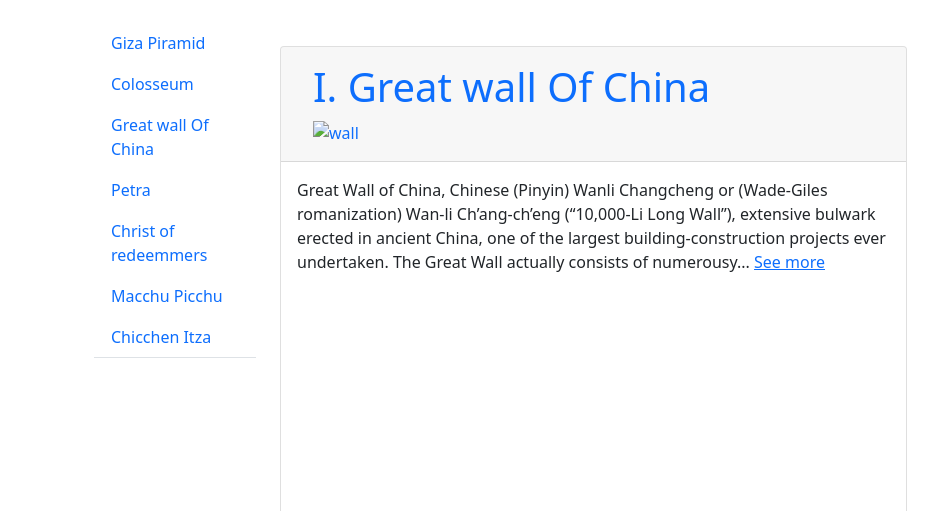
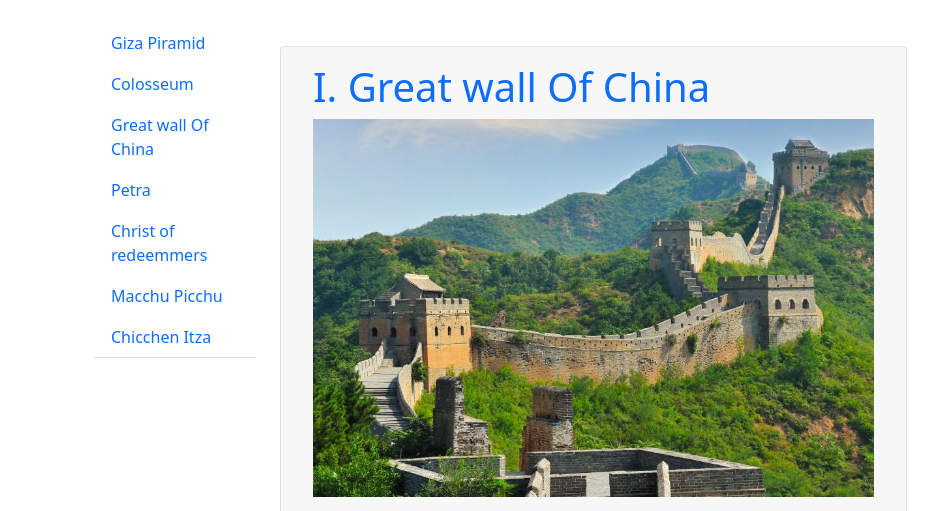
Before and after one commit to qui281194/doan, a plain HTML site: page component/seven.html in a window 1280 px wide. Shown: the part 832-1343 px from the top of the page, 0-926 px from the left. Drawn offline with nearby package versions, Linux system fonts and the light colour scheme; some packages are replaced by stand-ins of ours; files that its build step writes are made by us from their sources; files whose address does not match are found by name.

Commit message:
Update seven.html

```diff
--- a/component/seven.html
+++ b/component/seven.html
@@ -107,7 +107,7 @@
                     <div class="card-header">
                       <a class="nav-link"  href="Seven wonder/greatwall.html">
                         <h1>I. Great wall Of China</h1>
-                              <img src="./hinhanh/images/great wall.jpg" alt="wall" width="100%" class="center">
+                              <img src="../hinhanh/images/great wall.jpg" alt="wall" width="100%" class="center">
                       </a>
                     </div>
                     <div class="card-body">
```
